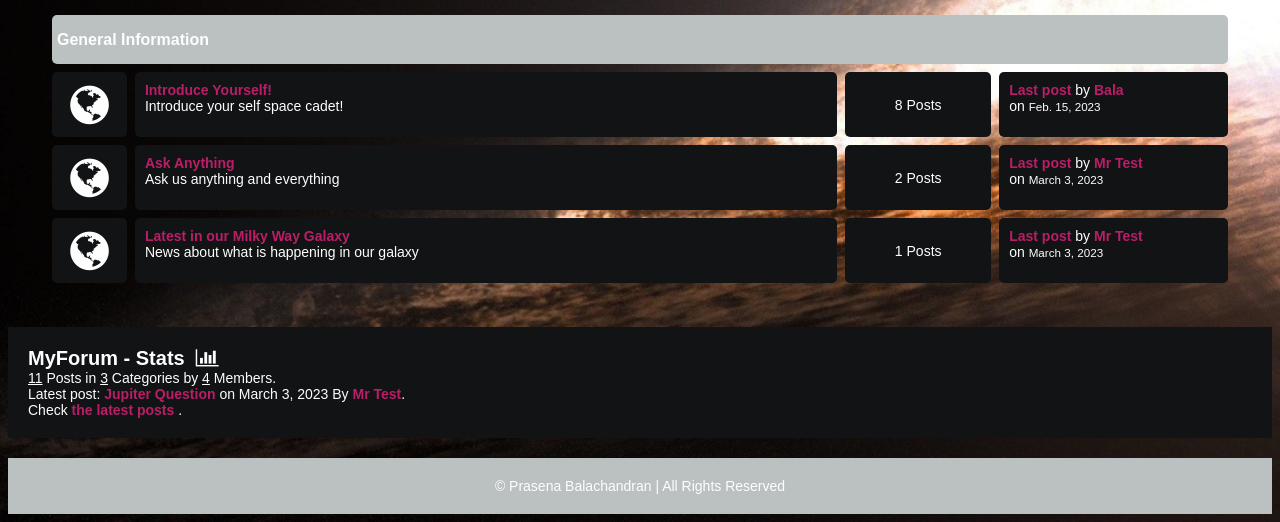
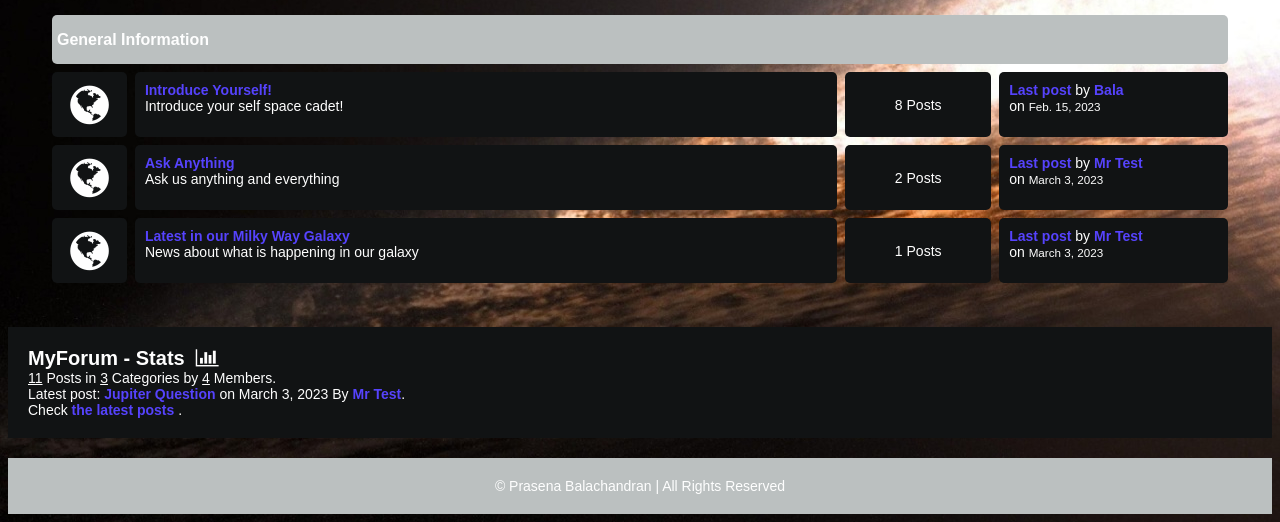
Before and after one commit to Code-Institute-Submissions/PrezBala-Project4_AugResub, a Django app: page / in a window 1280 px wide; the page is wider, and only the part inside the window is pictured. Shown: the part 583-1105 px from the top of that part. Run offline with Django 4.2, Linux system fonts and the light colour scheme; data comes from the database, SQL or seed files in the repository; both versions use the stored data as it was after the commit; parts of the project's set-up code (start-up, migrations or seed data) failed here and were passed over.

Commit message:
amend colour scheme to match colors palette, also amended typos in forum

```diff
--- a/static/assets/css/style.css
+++ b/static/assets/css/style.css
@@ -16,7 +16,7 @@ html{
 }
 
 a{
-    color:#ba1e68;
+    color:#5643fd;
     font-weight: bolder;
     text-decoration: none;
 }
```
Also changed, not shown: db.sqlite3.
